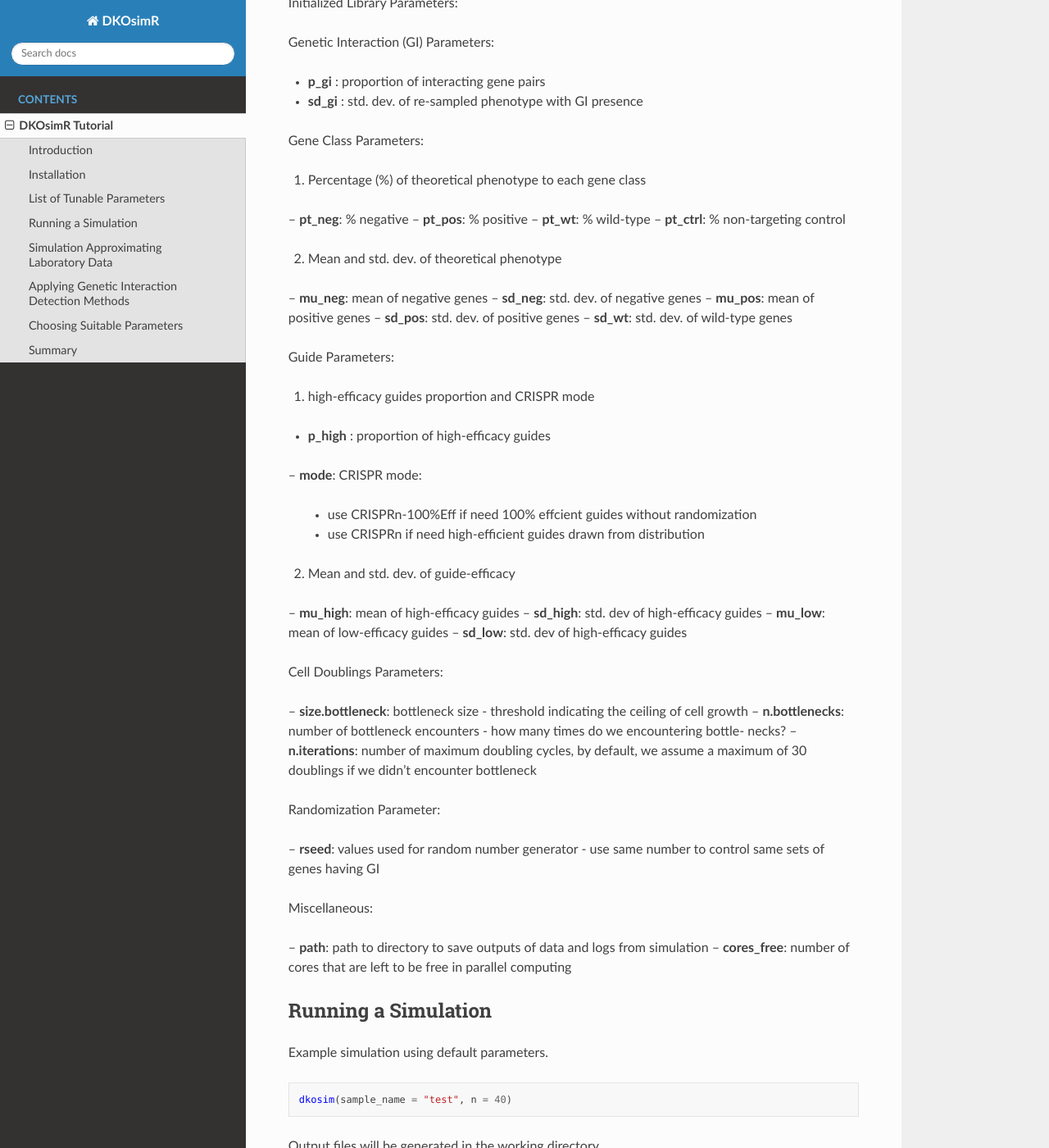
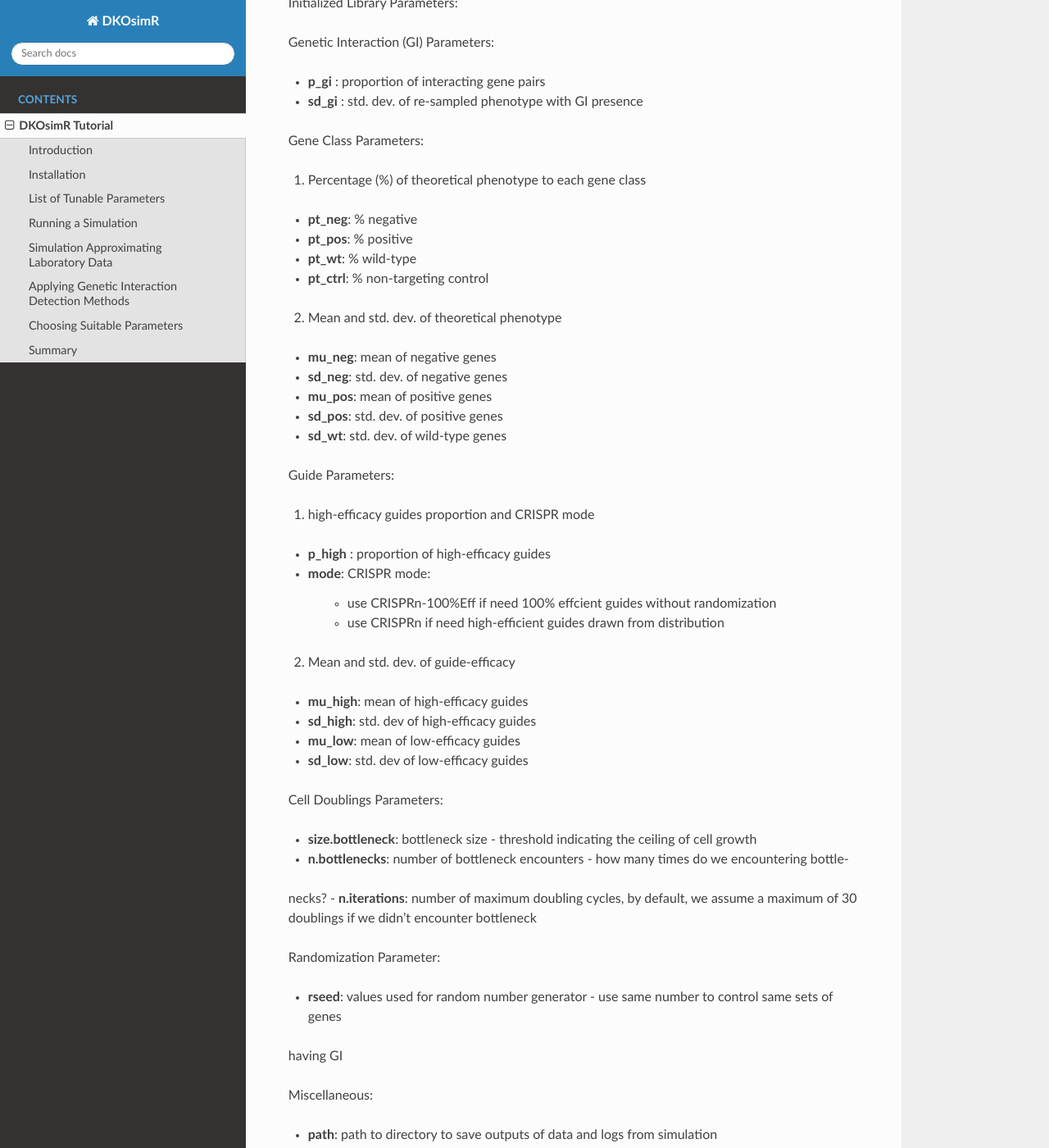
Before and after one commit to yuegu-phd/DKOsimR-tutorial, a Sphinx documentation site: the page built from docs/source/tutorial.rst, in a window 1280 px wide and 1400 px high, scrolled down 993 px. Shown: the whole window at 82% size. Built offline with Sphinx 7.4.7 and the Read the Docs theme 3.1.0, drawn with Linux system fonts in a browser that asks for light colours.

Commit message:
update list of tunable parameters

```diff
--- a/docs/source/tutorial.rst
+++ b/docs/source/tutorial.rst
@@ -54,53 +54,53 @@ Gene Class Parameters:
 
 1. Percentage (%) of theoretical phenotype to each gene class
 
-– **pt_neg**: % negative
-– **pt_pos**: % positive
-– **pt_wt**: % wild-type
-– **pt_ctrl**: % non-targeting control
+- **pt_neg**: % negative
+- **pt_pos**: % positive
+- **pt_wt**: % wild-type
+- **pt_ctrl**: % non-targeting control
 
 2. Mean and std. dev. of theoretical phenotype
 
-– **mu_neg**: mean of negative genes
-– **sd_neg**: std. dev. of negative genes
-– **mu_pos**: mean of positive genes
-– **sd_pos**: std. dev. of positive genes
-– **sd_wt**: std. dev. of wild-type genes
+- **mu_neg**: mean of negative genes
+- **sd_neg**: std. dev. of negative genes
+- **mu_pos**: mean of positive genes
+- **sd_pos**: std. dev. of positive genes
+- **sd_wt**: std. dev. of wild-type genes
 
 Guide Parameters:
 
 1. high-efficacy guides proportion and CRISPR mode
 
 - **p_high** : proportion of high-efficacy guides
-– **mode**: CRISPR mode:
+- **mode**: CRISPR mode:
 
    - use CRISPRn-100%Eff if need 100% effcient guides without randomization
    - use CRISPRn if need high-efficient guides drawn from distribution
 
 2. Mean and std. dev. of guide-efficacy
 
-– **mu_high**: mean of high-efficacy guides
-– **sd_high**: std. dev of high-efficacy guides
-– **mu_low**: mean of low-efficacy guides
-– **sd_low**: std. dev of high-efficacy guides
+- **mu_high**: mean of high-efficacy guides
+- **sd_high**: std. dev of high-efficacy guides
+- **mu_low**: mean of low-efficacy guides
+- **sd_low**: std. dev of low-efficacy guides
 
 Cell Doublings Parameters:
 
-– **size.bottleneck**: bottleneck size - threshold indicating the ceiling of cell growth
-– **n.bottlenecks**: number of bottleneck encounters - how many times do we encountering bottle-
+- **size.bottleneck**: bottleneck size - threshold indicating the ceiling of cell growth
+- **n.bottlenecks**: number of bottleneck encounters - how many times do we encountering bottle-
 necks?
-– **n.iterations**: number of maximum doubling cycles, by default, we assume a maximum of 30
-doublings if we didn’t encounter bottleneck
+- **n.iterations**: number of maximum doubling cycles, by default, we assume a maximum of 30
+doublings if we didn't encounter bottleneck
 
 Randomization Parameter:
 
-– **rseed**: values used for random number generator - use same number to control same sets of genes
+- **rseed**: values used for random number generator - use same number to control same sets of genes
 having GI
 
 Miscellaneous:
 
-– **path**: path to directory to save outputs of data and logs from simulation
-– **cores_free**: number of cores that are left to be free in parallel computing
+- **path**: path to directory to save outputs of data and logs from simulation
+- **cores_free**: number of cores that are left to be free in parallel computing
 
 
 Running a Simulation
```
